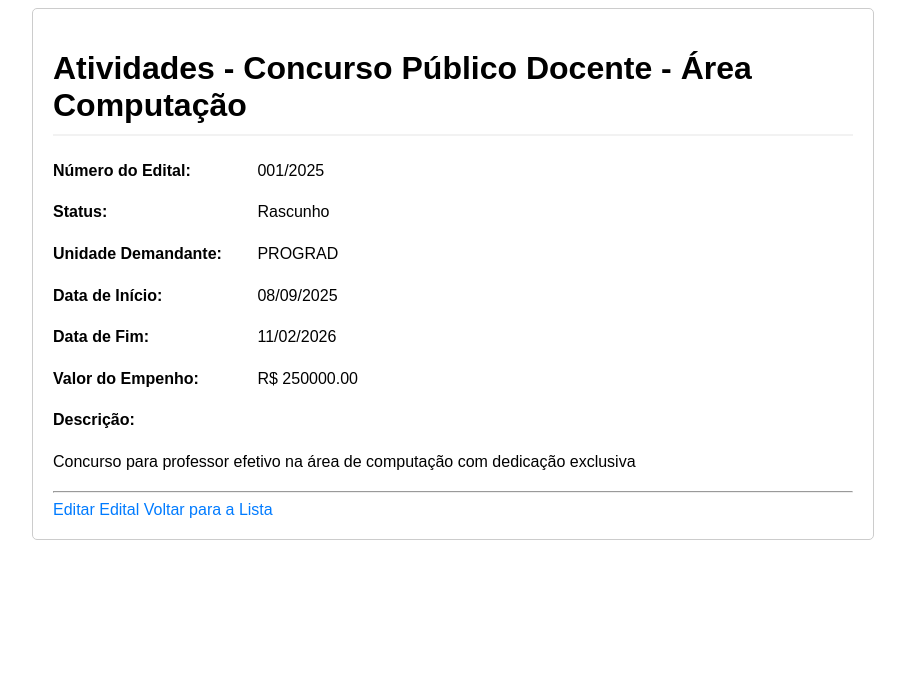
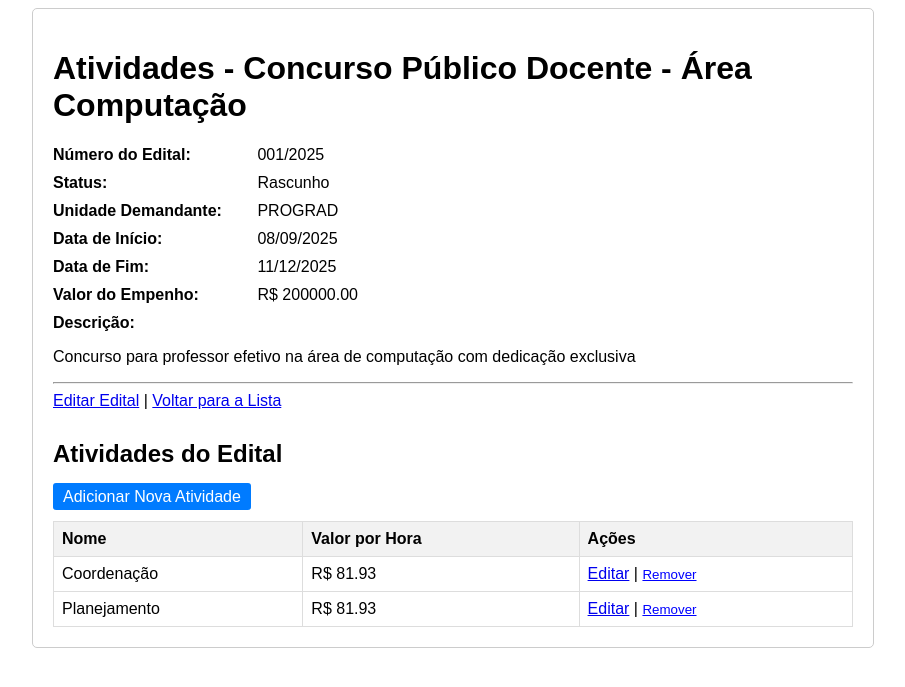
Before and after one commit to Jesus-jpg1/GECC-System, a Django app: template core/templates/detalhes_edital.html in a window 1280 px wide. Shown: the top 687 px of the page, without its empty margins (187-1092 px from the left). Run offline with Django 5.2, Linux system fonts and the light colour scheme; the template is opened without the code that fills it: values that come from a table or form of the project are taken from there, others are empty; data comes from the database, SQL or seed files in the repository.

Commit message:
feat(atividade): Implementa gestão completa de atividades (CRUD)
- Refatora o modelo Atividade para usar um catálogo (TipoAtividade) padronizado.
- Popula o catálogo com dados da Resolução via data migration.
- Implementa as views, formulários e templates para Adicionar, Editar e Remover atividades de um edital.
- Adiciona a ordenação por valor da hora no formulário de seleção.

```diff
--- a/core/admin.py
+++ b/core/admin.py
@@ -1,8 +1,9 @@
 from django.contrib import admin
-from .models import ServidorProfile, Edital, Atividade, LancamentoHoras
+from .models import ServidorProfile, Edital, Atividade, LancamentoHoras, TipoAtividade
 
 # Registrando os modelos para que apareçam na interface de administração
 admin.site.register(ServidorProfile)
 admin.site.register(Edital)
 admin.site.register(Atividade)
 admin.site.register(LancamentoHoras)
+admin.site.register(TipoAtividade)
--- a/core/models.py
+++ b/core/models.py
@@ -5,24 +5,18 @@ from django.db.models.signals import post_save
 from django.dispatch import receiver
 from django.core.validators import MinValueValidator
 
-# O ServidorProfile agora é nosso "super-usuário", com todos os campos extras.
 class ServidorProfile(models.Model):
     FUNCAO_CHOICES = [
         ('Unidade Demandante', 'Unidade Demandante'),
         ('PRODGEP/PROPEG', 'PRODGEP/PROPEG'),
         ('Servidor', 'Servidor'),
     ]
-
     user = models.OneToOneField(User, on_delete=models.CASCADE)
-
-    # Campos que pegamos do modelo avançado
     siape = models.CharField(max_length=20, unique=True, null=True, blank=True)
     cpf = models.CharField(max_length=14, unique=True, null=True, blank=True)
     setor = models.CharField(max_length=100, blank=True)
     funcao = models.CharField(max_length=30, choices=FUNCAO_CHOICES, default='Servidor')
     telefone = models.CharField(max_length=20, blank=True)
-
-    # Controle de horas (ideia do modelo avançado)
     limite_horas_anual = models.IntegerField(default=120)
     horas_utilizadas = models.IntegerField(default=0)
 
@@ -33,7 +27,6 @@ class ServidorProfile(models.Model):
     def horas_disponiveis(self):
         return self.limite_horas_anual - self.horas_utilizadas
 
-# Sinal para criar o profile automaticamente
 @receiver(post_save, sender=User)
 def create_or_update_user_profile(sender, instance, created, **kwargs):
     if created:
@@ -50,21 +43,16 @@ class Edital(models.Model):
         ('Ativo', 'Ativo'),
         ('Finalizado', 'Finalizado'),
     ]
-
     numero_edital = models.CharField(max_length=50, unique=True)
     titulo = models.CharField(max_length=255)
     descricao = models.TextField(blank=True)
-    unidade_demandante_nome = models.CharField(max_length=255) # Campo de texto simples por enquanto
+    unidade_demandante_nome = models.CharField(max_length=255)
     data_inicio = models.DateField()
     data_fim = models.DateField()
     status = models.CharField(max_length=30, choices=STATUS_CHOICES, default='Rascunho')
     valor_empenho = models.DecimalField(max_digits=12, decimal_places=2, default=0.00)
-
-    # Relacionamentos
     criado_por = models.ForeignKey(User, on_delete=models.PROTECT, related_name='editais_criados')
     homologado_por = models.ForeignKey(User, on_delete=models.PROTECT, related_name='editais_homologados', null=True, blank=True)
-
-    # Auditoria
     created_at = models.DateTimeField(auto_now_add=True)
     updated_at = models.DateTimeField(auto_now=True)
 
@@ -77,26 +65,44 @@ class Edital(models.Model):
         return f"{self.numero_edital} - {self.titulo}"
 
 
-class Atividade(models.Model):
-    nome = models.CharField(max_length=255)
-    descricao = models.TextField()
+# 👇 NOSSO NOVO MODELO DE CATÁLOGO 👇
+class TipoAtividade(models.Model):
+    GRUPO_CHOICES = [
+        ('Instrutoria', 'Instrutoria'),
+        ('Banca', 'Banca Examinadora'),
+        ('Logistica', 'Logística'),
+        ('Aplicacao', 'Aplicação de Prova'),
+    ]
+
+    grupo = models.CharField(max_length=20, choices=GRUPO_CHOICES)
+    nome = models.CharField(max_length=255, unique=True)
     valor_hora = models.DecimalField(max_digits=10, decimal_places=2, validators=[MinValueValidator(0)])
 
-    # Relacionamentos
+    class Meta:
+        verbose_name = 'Tipo de Atividade (Catálogo)'
+        verbose_name_plural = 'Tipos de Atividade (Catálogo)'
+        ordering = ['grupo', 'nome']
+
+    def __str__(self):
+        return f"{self.nome} (R$ {self.valor_hora}/h)"
+
+
+# 👇 O MODELO ATIVIDADE FOI MODIFICADO 👇
+class Atividade(models.Model):
+    tipo = models.ForeignKey(TipoAtividade, on_delete=models.PROTECT, related_name='atividades_criadas')
     edital = models.ForeignKey(Edital, on_delete=models.CASCADE, related_name='atividades')
     servidores_alocados = models.ManyToManyField(User, related_name='atividades_alocadas', blank=True)
 
-    # Auditoria
     created_at = models.DateTimeField(auto_now_add=True)
     updated_at = models.DateTimeField(auto_now=True)
 
     class Meta:
-        verbose_name = 'Atividade'
-        verbose_name_plural = 'Atividades'
-        ordering = ['nome']
+        verbose_name = 'Atividade do Edital'
+        verbose_name_plural = 'Atividades do Edital'
+        # ordering = ['-created_at']
 
     def __str__(self):
-        return self.nome
+        return self.tipo.nome
 
 
 class LancamentoHoras(models.Model):
@@ -105,23 +111,15 @@ class LancamentoHoras(models.Model):
         ('Aprovado', 'Aprovado'),
         ('Recusado', 'Recusado'),
     ]
-
-    # Relacionamentos
     servidor = models.ForeignKey(User, on_delete=models.CASCADE, related_name='lancamentos')
     edital = models.ForeignKey(Edital, on_delete=models.CASCADE, related_name='lancamentos')
     atividade = models.ForeignKey(Atividade, on_delete=models.CASCADE, related_name='lancamentos')
-
-    # Dados do lançamento
     data = models.DateField()
     horas = models.DecimalField(max_digits=5, decimal_places=2, validators=[MinValueValidator(0.1)])
     descricao_justificativa = models.TextField()
-
-    # Status e validação
     status = models.CharField(max_length=20, choices=STATUS_CHOICES, default='Pendente')
     comentario_recusa = models.TextField(blank=True)
     validado_por = models.ForeignKey(User, on_delete=models.PROTECT, related_name='lancamentos_validados', null=True, blank=True)
-
-    # Auditoria
     created_at = models.DateTimeField(auto_now_add=True)
     updated_at = models.DateTimeField(auto_now=True)
 
--- a/core/templates/detalhes_edital.html
+++ b/core/templates/detalhes_edital.html
@@ -6,27 +6,68 @@
     <style>
         body { font-family: sans-serif; }
         .container { max-width: 800px; margin: auto; padding: 20px; border: 1px solid #ccc; border-radius: 5px; }
-        h1 { border-bottom: 2px solid #f2f2f2; padding-bottom: 10px; }
-        p { line-height: 1.6; }
-        strong { display: inline-block; width: 200px; }
-        a { color: #007bff; text-decoration: none; }
+        .section { margin-top: 30px; }
+        .detail-item { margin-bottom: 10px; }
+        .detail-item strong { display: inline-block; width: 200px; }
+        table { width: 100%; border-collapse: collapse; margin-top: 15px; }
+        th, td { border: 1px solid #ddd; padding: 8px; text-align: left; }
+        th { background-color: #f2f2f2; }
+        .btn { padding: 5px 10px; background-color: #007bff; color: white; text-decoration: none; border-radius: 3px;}
     </style>
 </head>
 <body>
     <div class="container">
         <h1>{{ edital.titulo }}</h1>
-        <p><strong>Número do Edital:</strong> {{ edital.numero_edital }}</p>
-        <p><strong>Status:</strong> {{ edital.status }}</p>
-        <p><strong>Unidade Demandante:</strong> {{ edital.unidade_demandante_nome }}</p>
-        <p><strong>Data de Início:</strong> {{ edital.data_inicio|date:"d/m/Y" }}</p>
-        <p><strong>Data de Fim:</strong> {{ edital.data_fim|date:"d/m/Y" }}</p>
-        <p><strong>Valor do Empenho:</strong> R$ {{ edital.valor_empenho }}</p>
-        <p><strong>Descrição:</strong></p>
-        <p>{{ edital.descricao|linebreaks }}</p>
+
+        <div class="detail-item"><strong>Número do Edital:</strong> {{ edital.numero_edital }}</div>
+        <div class="detail-item"><strong>Status:</strong> {{ edital.status }}</div>
+        <div class="detail-item"><strong>Unidade Demandante:</strong> {{ edital.unidade_demandante_nome }}</div>
+        <div class="detail-item"><strong>Data de Início:</strong> {{ edital.data_inicio|date:"d/m/Y" }}</div>
+        <div class="detail-item"><strong>Data de Fim:</strong> {{ edital.data_fim|date:"d/m/Y" }}</div>
+        <div class="detail-item"><strong>Valor do Empenho:</strong> R$ {{ edital.valor_empenho|floatformat:2 }}</div>
+        <div class="detail-item">
+            <strong>Descrição:</strong>
+            <div>{{ edital.descricao|linebreaks }}</div>
+        </div>
 
         <hr>
-        <a href="{% url 'editar_edital' pk=edital.pk %}">Editar Edital</a>
+        <a href="{% url 'editar_edital' pk=edital.pk %}">Editar Edital</a> |
         <a href="{% url 'listar_editais' %}">Voltar para a Lista</a>
+
+        <div class="section">
+            <h2>Atividades do Edital</h2>
+            <a href="{% url 'adicionar_atividade' edital_pk=edital.pk %}" class="btn">Adicionar Nova Atividade</a>
+            <table>
+                <thead>
+                    <tr>
+                        <th>Nome</th>
+                        <th>Valor por Hora</th>
+                        <th>Ações</th>
+                    </tr>
+                </thead>
+                <tbody>
+                    {% for atividade in atividades %}
+                    <tr>
+                        <td>{{ atividade.tipo.nome }}</td>
+                        <td>R$ {{ atividade.tipo.valor_hora|floatformat:2 }}</td>
+                        <td>
+                            <a href="{% url 'editar_atividade' pk=atividade.pk %}">Editar</a> |
+                            <form action="{% url 'remover_atividade' pk=atividade.pk %}" method="POST" style="display: inline;">
+                                {% csrf_token %}
+                                <button type="submit" onclick="return confirm('Tem certeza que deseja remover esta atividade?')" style="background:none; border:none; color:blue; cursor:pointer; padding:0; text-decoration:underline;">
+                                    Remover
+                                </button>
+                            </form>
+                        </td>
+                    </tr>
+                    {% empty %}
+                    <tr>
+                        <td colspan="3">Nenhuma atividade cadastrada para este edital.</td>
+                    </tr>
+                    {% endfor %}
+                </tbody>
+            </table>
+        </div>
     </div>
 </body>
 </html>
--- a/core/urls.py
+++ b/core/urls.py
@@ -8,4 +8,7 @@ urlpatterns = [
     path('editais/novo/', views.criar_edital, name='criar_edital'),
     path('editais/<int:pk>/', views.detalhes_edital, name='detalhes_edital'),
     path('editais/<int:pk>/editar/', views.editar_edital, name='editar_edital'),
+    path('editais/<int:edital_pk>/atividades/adicionar/', views.adicionar_atividade, name='adicionar_atividade'),
+    path('atividades/<int:pk>/remover/', views.remover_atividade, name='remover_atividade'),
+    path('atividades/<int:pk>/editar/', views.editar_atividade, name='editar_atividade'),
 ]
```
Also changed, not shown: core/forms.py (+12 -1 lines), core/templates/adicionar_atividade.html (added, +24 -0 lines), core/templates/editar_atividade.html (added, +25 -0 lines), core/views.py (+71 -4 lines), core/migrations/0001_initial.py, core/migrations/0002_popular_catalogo_atividades.py (added), db.sqlite3.
